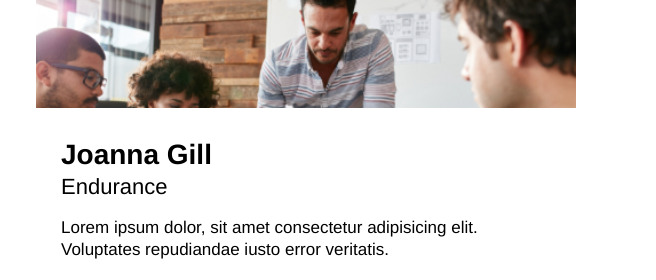
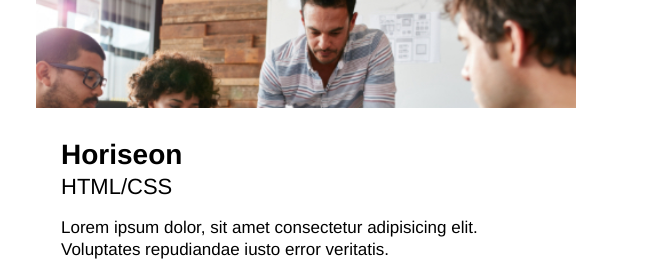
Before and after one commit to kevinaboy/portfolio, a plain HTML site: page index.html in a window 1280 px wide. Shown: the part 1120-1400 px from the top of the page, 624-1280 px from the left. Drawn offline with Linux system fonts and the light colour scheme.

Commit message:
minor html changes

```diff
--- a/index.html
+++ b/index.html
@@ -65,8 +65,8 @@
         <article class="trainer">
           <img src="./assets/images/horiseon_placeholder.jpg" alt="image of Horiseon website" />
           <div class="trainer-bio">
-            <h3 class="trainer-name">Joanna Gill</h3>
-            <h4 class="trainer-role">Endurance</h4>
+            <h3 class="trainer-name">Horiseon</h3>
+            <h4 class="trainer-role">HTML/CSS</h4>
             <p>
               Lorem ipsum dolor, sit amet consectetur adipisicing elit. Voluptates repudiandae iusto error veritatis.
             </p>
```
